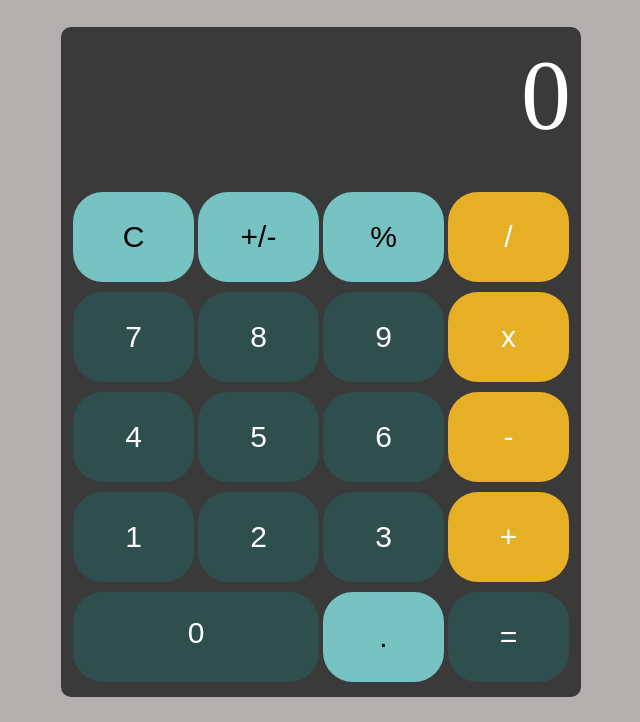
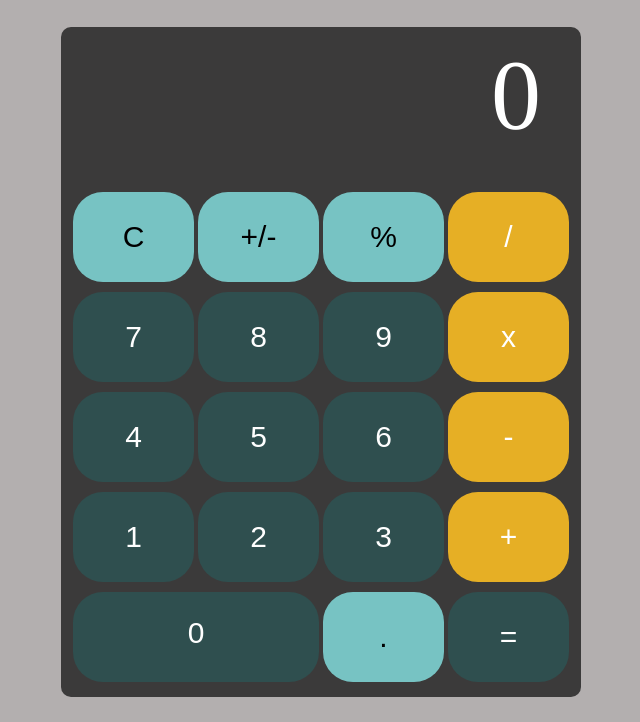
Before and after one commit to rolzar/calculator, a plain HTML site: page index.html in a window 1280 px wide. Shown: the part 78-800 px from the top of the page, without its empty margins (319-959 px from the left). Drawn offline with Linux system fonts and the light colour scheme.

Commit message:
move css properties around

```diff
--- a/index.html
+++ b/index.html
@@ -14,7 +14,7 @@
     <body>
         <div class="title"> Simple Calculator</div>
         <div class="container">
-            <div class="display">0</div>
+            <div class="display over-flow">0</div>
             <button class="btn alter" id="clear"> C </button>
             <button class="btn alter" id="sign"> +/- </button>
             <button class="btn alter" id="remainder"> % </button>
--- a/script.js
+++ b/script.js
@@ -42,6 +42,7 @@ function remainder(){
 
 function theReplacement(after){
     thrCanOnlyBeTwo.master = after;
+
     delete thrCanOnlyBeTwo.apprentice
     delete thrCanOnlyBeTwo.math
     isApprentice = true
--- a/style.css
+++ b/style.css
@@ -34,9 +34,13 @@ body{
     grid-area: display;
     margin-bottom: 30px;
     margin-left: 30px;
+    margin-right: 30px;
     font-size: 100px;
     text-align: end;
     color: white;
+}
+
+.over-flow{
     overflow:hidden;
     text-overflow:ellipsis;
 }
```
